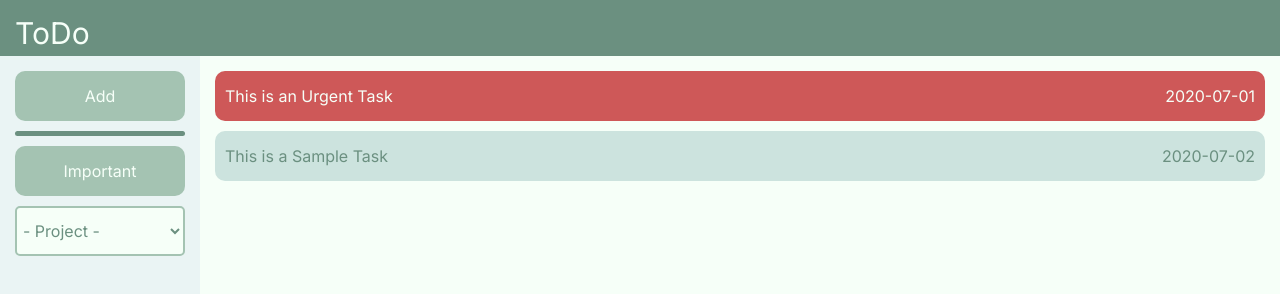
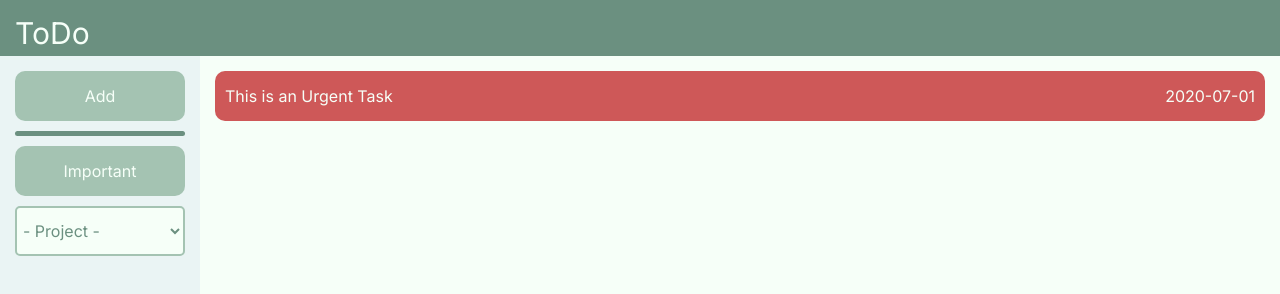
Before and after one commit to stevKalo/todo-app, a website built with webpack: page src/index.html in a window 1280 px wide. Both pictures are taken after a click on the button "Important". Built offline with nearby package versions, Linux system fonts and the light colour scheme.

Commit message:
Update important button ID and Add priority filtering

```diff
--- a/src/index.html
+++ b/src/index.html
@@ -18,7 +18,7 @@
         <ul id="button-list">
           <li><button class="nav-btn" id="add-btn">Add</button></li>
           <div class="spacer"></div>
-          <li><button class="nav-btn" id="important">Important</button></li>
+          <li><button class="nav-btn" id="important-btn">Important</button></li>
           <li>
             <select name="nav-project" id="nav-project">
               <option value="default">- Project -</option>
--- a/src/index.js
+++ b/src/index.js
@@ -5,6 +5,7 @@ import { createItem, createOption, createInfo } from "./dom.js";
 // Global Variables
 const content = document.getElementById("content");
 const addBtn = document.getElementById("add-btn");
+const importantBtn = document.getElementById("important-btn");
 const dialog = document.getElementById("todo-modal");
 const saveBtn = document.getElementById("save-btn");
 const taskList = document.getElementById("tasks");
@@ -111,3 +112,12 @@ projectNav.addEventListener("change", (event) => {
     });
   }
 });
+
+importantBtn.addEventListener("click", () => {
+  todoClear();
+  todoList.map((item) => {
+    if (item.priority == "high") {
+      createItem(item, taskList);
+    }
+  });
+});
```
